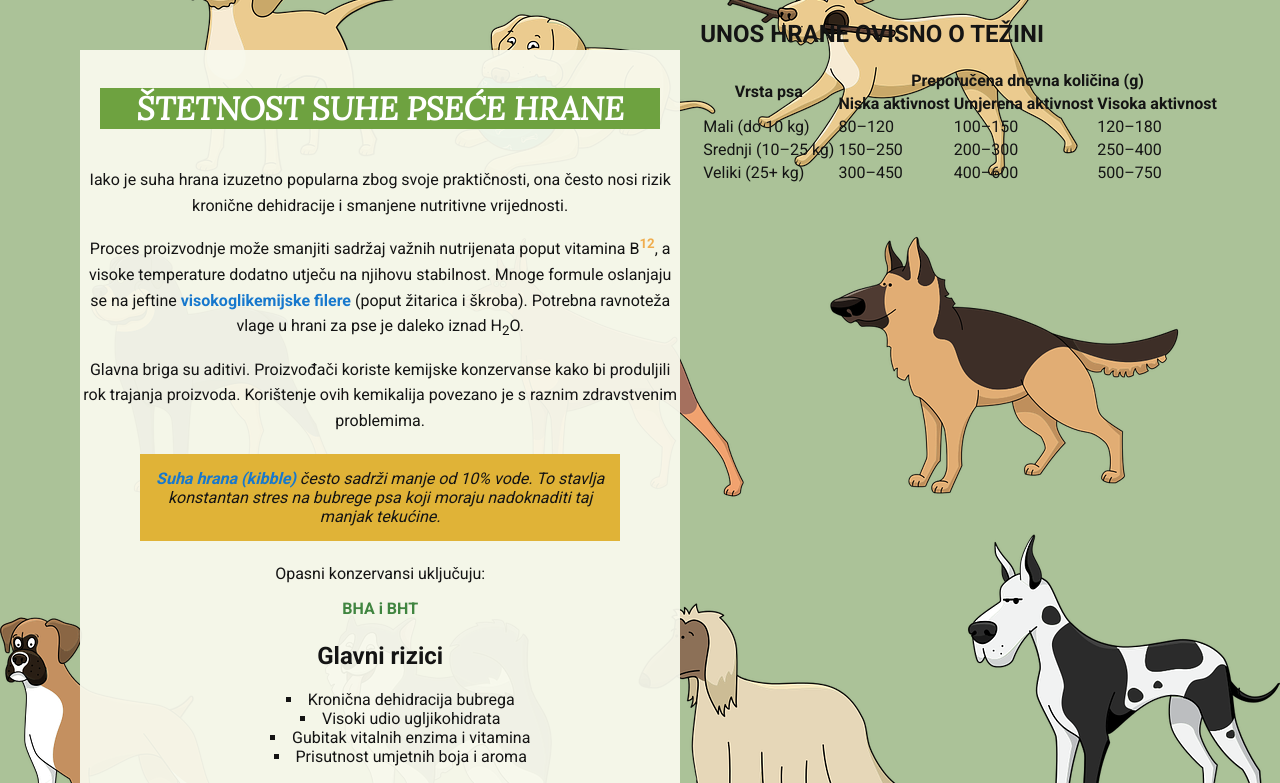
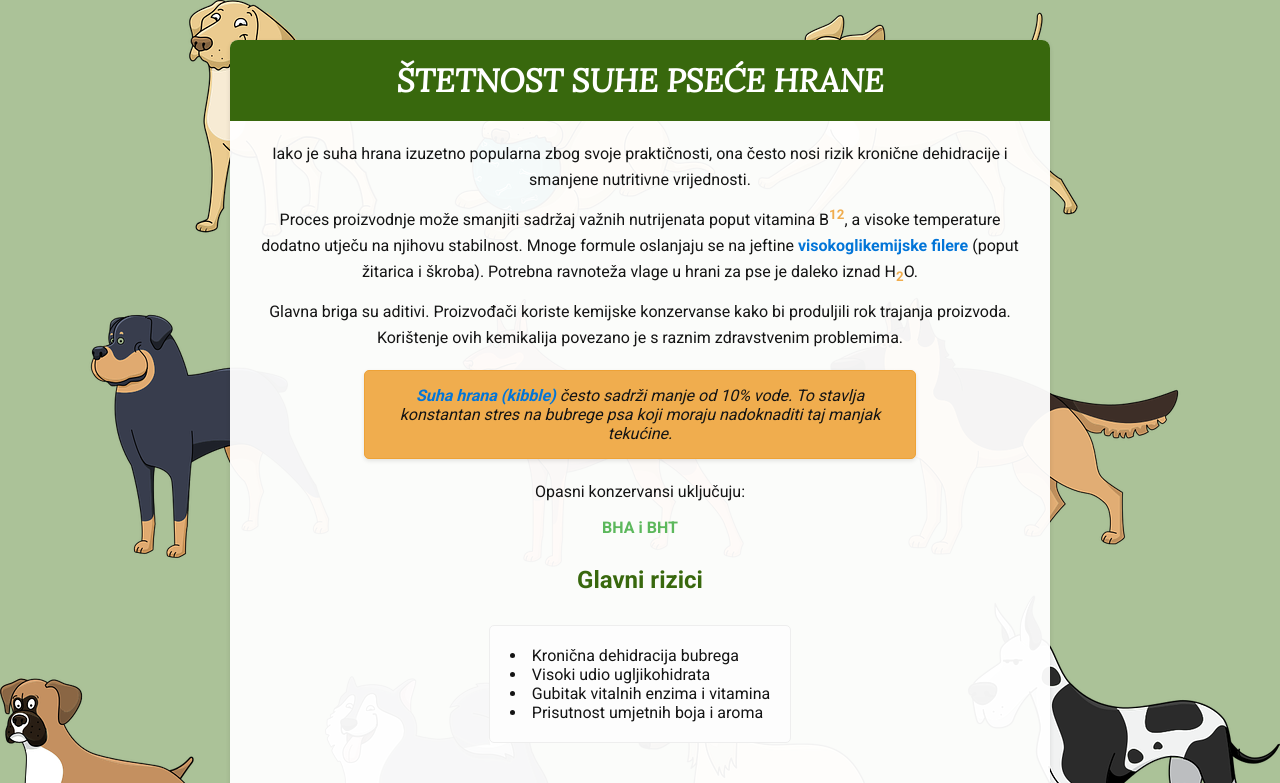
Before and after one commit to Digimultii/multimedija3_Ilic-, a plain HTML site: page index.html in a window 1280 px wide. Shown: the top 783 px of the page. Drawn offline with Linux system fonts and the light colour scheme.

Commit message:
Update style.css

```diff
--- a/style.css
+++ b/style.css
@@ -3,36 +3,50 @@ body {
     color: #141414;
     margin: 0;
     background-image: url(animals-1454214_1280.png);
-    height: 100vh;
+    min-height: 100vh;
     background-size: cover;
     background-position: center;
+    background-attachment: fixed;
     background-color: #abc298;
+
     display: flex;
-    justify-content: center;
-    align-items: flex-start;
-    min-height: 50vh;
+    flex-direction: column;
+    align-items: center;
+    justify-content: flex-start;
+    padding: 40px 10px;
+    box-sizing: border-box;
+
+    text-align: center;
 }
 
 .container {
-    width: 60%;
-    max-width: 600px;
-    margin: 50px 20px;
-    background-color: rgba(248, 249, 236, 0.95);
-    text-align: center;
+    width: 90%;
+    max-width: 760px;
+    margin: 0 auto;
+    background-color: rgba(255, 255, 255, 0.95);
+    padding: 30px;
+    border-radius: 8px;
+    box-shadow: 0 2px 5px rgba(0,0,0,0.1);
 }
 
 h1 {
     font-family: 'Lora', serif;
-    font-weight: 900;
+    font-weight: 700;
     font-style: italic;
     color: #ffffff;
-    background-color: #6ea240;
-    margin: 38px 20px;
-    text-align: center;
+    background-color: #38680d;
+    padding: 20px;
+    margin: -30px -30px 20px -30px;
+    border-radius: 8px 8px 0 0;
+}
+
+h2 {
+    margin-top: 25px;
+    color: #38680d;
 }
 
 p {
-    margin: 15px 0;
+    margin: 12px 0;
     line-height: 1.6;
 }
 
@@ -43,54 +57,52 @@ p em {
 
 strong {
     font-weight: 700;
-    color: #1778cd;
+    color: #0275d8;
 }
 
- sup {
+sub, sup {
     color: #f0ad4e;
     font-weight: 700;
 }
 
-.naglasak {
-    color: #c0392b;
-    font-weight: 700;
-}
-
-ul {
-    list-style: square;
+ul, ol {
+    background-color: #fdfdfd;
+    padding: 20px;
+    margin: 12px 0 20px 0;
+    border-radius: 5px;
+    border: 1px solid #eee;
     list-style-position: inside;
-    margin: 20px auto;
-}
-
-ol {
-    list-style: lower-roman;
-    list-style-position: inside;
-    margin: 20px auto;
+    display: inline-block;
+    text-align: left;
 }
 
 .izdvojeni-odjeljak {
-    display: block;
-    width: 90%;
-    max-width: 450px;
+    width: 100%;
+    max-width: 520px;
     padding: 15px;
-    background-color: #e0b337;
+    background-color: #f0ad4e;
+    border: 1px solid #eea236;
+    border-radius: 5px;
     font-style: italic;
     margin: 20px auto;
+    box-shadow: 0 2px 4px rgba(0,0,0,0.1);
 }
 
 .kemikalija {
-    color: #408540;
+    color: #5cb85c;
     font-weight: 700;
     display: block;
     margin-top: 10px;
 }
 
+
 form#savjeti {
-    margin-top: 40px;
+    margin-top: 20px;
     background-color: #eef5e5;
     padding: 20px;
     border-radius: 10px;
     border: 1px solid #cde0b6;
+    display: inline-block;
 }
 
 form#savjeti fieldset {
@@ -103,7 +115,7 @@ form#savjeti legend {
     font-weight: bold;
     font-family: 'Lora', serif;
     color: #38680d;
-    font-size: 1.2em;
+    font-size: 1.1em;
 }
 
 form#savjeti label {
@@ -111,15 +123,16 @@ form#savjeti label {
     color: #2d3e1f;
 }
 
+form#savjeti input,
 form#savjeti select,
-form#savjeti input {
-    width: 100%;
+form#savjeti button {
+    width: 90%;
     padding: 8px;
-    margin-top: 5px;
+    margin-top: 6px;
     border: 1px solid #ccc;
     border-radius: 5px;
     font-family: 'Roboto', sans-serif;
-    transition: 0.2s;
+    box-sizing: border-box;
 }
 
 form#savjeti input:focus,
@@ -129,8 +142,16 @@ form#savjeti select:focus {
     background-color: #f6fff0;
 }
 
+form#savjeti input[type="email"] {
+    background-color: #fff8e1;
+}
+
+form#savjeti input[type="url"] {
+    background-color: #e8f4ff;
+}
+
 form#savjeti button {
-    width: 100%;
+    margin-top: 12px;
     background-color: #7da453;
     color: white;
     border: none;
@@ -138,7 +159,7 @@ form#savjeti button {
     padding: 10px;
     font-weight: bold;
     font-size: 1em;
-    transition: background-color 0.3s, transform 0.1s;
+    transition: background-color 0.2s, transform 0.08s;
 }
 
 form#savjeti button:hover {
@@ -147,13 +168,45 @@ form#savjeti button:hover {
 }
 
 form#savjeti button:active {
-    transform: scale(0.98);
+    transform: scale(0.99);
 }
 
-input[type="email"] {
-    background-color: #fff8e1;
+
+.zadaca {
+  width: 90%;
+  max-width: 900px;
+  margin: 60px auto;
+  background-color: rgba(255, 255, 255, 0.95);
+  padding: 30px;
+  border-radius: 10px;
+  box-shadow: 0 2px 5px rgba(0,0,0,0.1);
 }
 
-input[type="text"] {
-    background-color: #ffffff;
+table.prehrana-tablica {
+  width: 100%;
+  border-collapse: collapse;
+  margin-top: 20px;
+  border: 2px solid #38680d;
+  border-radius: 8px;
+  overflow: hidden;
 }
+
+.prehrana-tablica th,
+.prehrana-tablica td {
+  border: 1px solid #abc298;
+  padding: 12px;
+  text-align: center;
+}
+
+.prehrana-tablica thead {
+  background-color: #38680d;
+  color: #fff;
+}
+
+.prehrana-tablica tbody tr:nth-child(even) {
+  background-color: #f8f8f8;
+}
+
+.prehrana-tablica tbody tr:nth-child(odd) {
+  background-color: #e8f2e2;
+}
```
